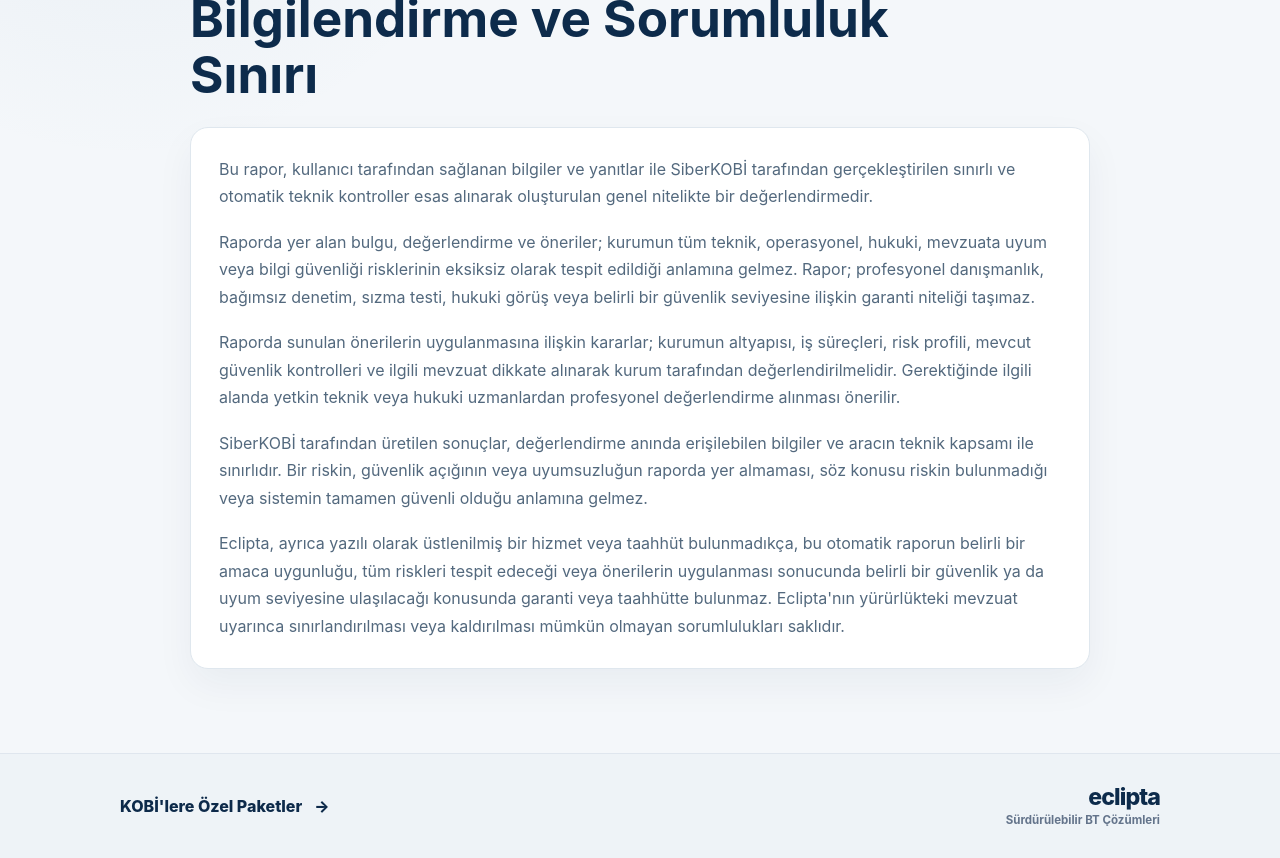
After one commit to YagmurEr/siberkobi, a Flask app: page /yasal-uyari in a window 1280 px wide. The commit adds this page. Shown: the part 219-1077 px from the top of the page. Run offline with Flask 3, Linux system fonts and the light colour scheme.

Commit message:
Add legal notice page and docs
* docs: add SiberKOBİ legal notice

* feat: add legal notice page

* feat: add legal notice to header navigation

* feat: add legal notice route

* feat: add homepage legal summary below modules

* style: add legal notice layouts

* test: cover legal notice page and homepage link

```diff
--- a/app/static/app.css
+++ b/app/static/app.css
@@ -1859,3 +1859,61 @@ body {
     break-inside: avoid;
   }
 }
+
+
+/* Legal notice */
+.home-legal-note {
+  margin-top: 26px;
+  padding: 18px 20px;
+  border: 1px solid #dbe3ec;
+  border-radius: 14px;
+  background: #f8fafc;
+}
+.home-legal-note h3 {
+  margin: 0 0 8px;
+  color: #173b5b;
+  font-size: 1rem;
+}
+.home-legal-note p {
+  margin: 0;
+  color: #60758a;
+  line-height: 1.55;
+}
+.home-legal-note a {
+  display: inline-flex;
+  gap: 8px;
+  margin-top: 10px;
+  color: #315f82;
+  font-weight: 800;
+  text-decoration: none;
+}
+.home-legal-note a:hover,
+.home-legal-note a:focus-visible {
+  text-decoration: underline;
+}
+.legal-page {
+  padding: 56px 0 84px;
+}
+.legal-page-inner {
+  max-width: 900px;
+}
+.legal-page h1 {
+  max-width: 760px;
+  color: #0d2b4b;
+}
+.legal-copy {
+  margin-top: 24px;
+  padding: 28px;
+  border: 1px solid #dfe7ee;
+  border-radius: 18px;
+  background: #fff;
+  box-shadow: 0 16px 38px rgba(13,43,75,.05);
+}
+.legal-copy p {
+  margin: 0 0 18px;
+  color: #53697e;
+  line-height: 1.72;
+}
+.legal-copy p:last-child {
+  margin-bottom: 0;
+}
--- a/app/templates/base.html
+++ b/app/templates/base.html
@@ -19,6 +19,7 @@
       <nav class="main-nav" aria-label="Ana menü">
         <a href="{{ url_for('web.index') }}">Ana Sayfa</a>
         <a href="https://eclipta.tr/hizmetler">Hizmetler</a>
+        <a href="{{ url_for('web.legal_notice') }}">Yasal Uyarı</a>
       </nav>
     </div>
   </header>
--- a/app/templates/index.html
+++ b/app/templates/index.html
@@ -79,6 +79,12 @@
         <a class="tool-cta" href="{{ url_for('web.assessment') }}">Ankete Başla <span>→</span></a>
       </article>
     </div>
+
+    <aside class="home-legal-note" aria-labelledby="home-legal-title">
+      <h3 id="home-legal-title">Bilgilendirme Notu</h3>
+      <p>Bu rapor, kullanıcı tarafından sağlanan bilgiler ve yanıtlar ile SiberKOBİ tarafından gerçekleştirilen sınırlı ve otomatik teknik kontroller esas alınarak oluşturulan genel nitelikte bir değerlendirmedir.</p>
+      <a href="{{ url_for('web.legal_notice') }}">Devamı için Yasal Uyarı <span>→</span></a>
+    </aside>
   </div>
 </section>
 {% endblock %}
--- /dev/null
+++ b/app/templates/legal_notice.html
@@ -0,0 +1,22 @@
+{% extends "base.html" %}
+{% block title %}SiberKOBİ · Yasal Uyarı{% endblock %}
+{% block content %}
+<section class="legal-page">
+  <div class="container legal-page-inner">
+    <p class="ui-kicker ui-kicker--dark">YASAL UYARI</p>
+    <h1>Bilgilendirme ve Sorumluluk Sınırı</h1>
+
+    <div class="legal-copy">
+      <p>Bu rapor, kullanıcı tarafından sağlanan bilgiler ve yanıtlar ile SiberKOBİ tarafından gerçekleştirilen sınırlı ve otomatik teknik kontroller esas alınarak oluşturulan genel nitelikte bir değerlendirmedir.</p>
+
+      <p>Raporda yer alan bulgu, değerlendirme ve öneriler; kurumun tüm teknik, operasyonel, hukuki, mevzuata uyum veya bilgi güvenliği risklerinin eksiksiz olarak tespit edildiği anlamına gelmez. Rapor; profesyonel danışmanlık, bağımsız denetim, sızma testi, hukuki görüş veya belirli bir güvenlik seviyesine ilişkin garanti niteliği taşımaz.</p>
+
+      <p>Raporda sunulan önerilerin uygulanmasına ilişkin kararlar; kurumun altyapısı, iş süreçleri, risk profili, mevcut güvenlik kontrolleri ve ilgili mevzuat dikkate alınarak kurum tarafından değerlendirilmelidir. Gerektiğinde ilgili alanda yetkin teknik veya hukuki uzmanlardan profesyonel değerlendirme alınması önerilir.</p>
+
+      <p>SiberKOBİ tarafından üretilen sonuçlar, değerlendirme anında erişilebilen bilgiler ve aracın teknik kapsamı ile sınırlıdır. Bir riskin, güvenlik açığının veya uyumsuzluğun raporda yer almaması, söz konusu riskin bulunmadığı veya sistemin tamamen güvenli olduğu anlamına gelmez.</p>
+
+      <p>Eclipta, ayrıca yazılı olarak üstlenilmiş bir hizmet veya taahhüt bulunmadıkça, bu otomatik raporun belirli bir amaca uygunluğu, tüm riskleri tespit edeceği veya önerilerin uygulanması sonucunda belirli bir güvenlik ya da uyum seviyesine ulaşılacağı konusunda garanti veya taahhütte bulunmaz. Eclipta'nın yürürlükteki mevzuat uyarınca sınırlandırılması veya kaldırılması mümkün olmayan sorumlulukları saklıdır.</p>
+    </div>
+  </div>
+</section>
+{% endblock %}
--- a/app/web/routes.py
+++ b/app/web/routes.py
@@ -15,6 +15,11 @@ _AUTHORIZATION_VALUE = "yes"
 @web_bp.get("/")
 def index():
     return render_template("index.html")
+
+
+@web_bp.get("/yasal-uyari")
+def legal_notice():
+    return render_template("legal_notice.html")
 
 
 @web_bp.get("/assessment")
```
Also changed, not shown: docs/YASAL-UYARI.md (added, +13 -0 lines), tests/test_web.py (+17 -0 lines).
